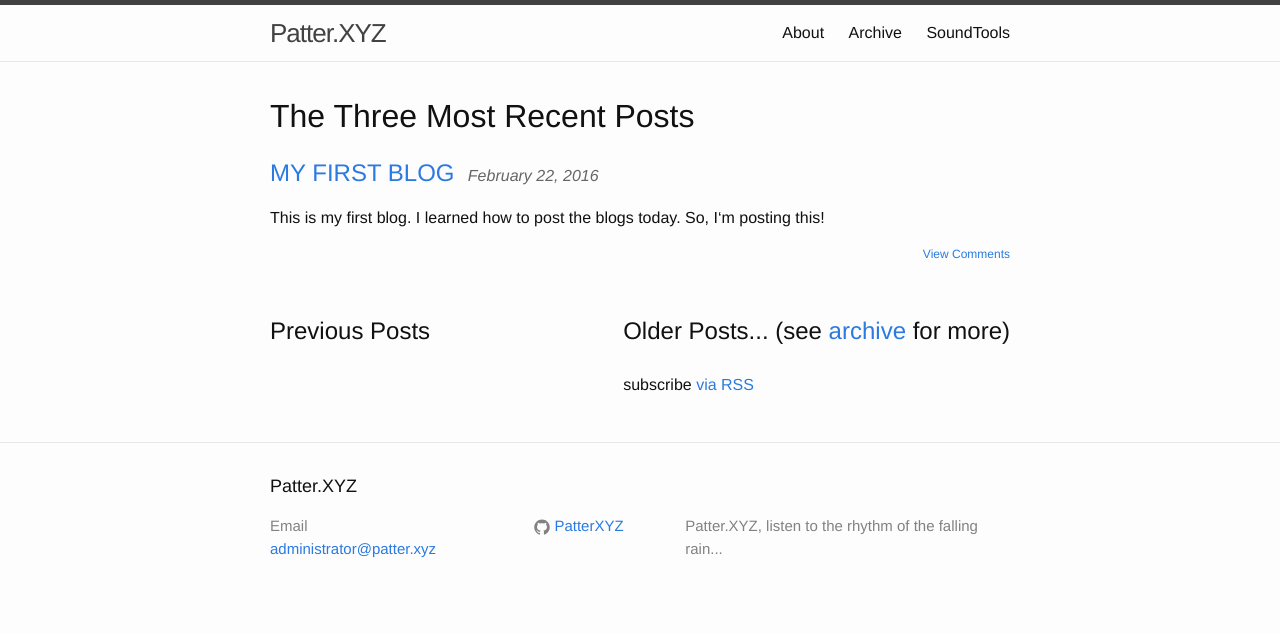
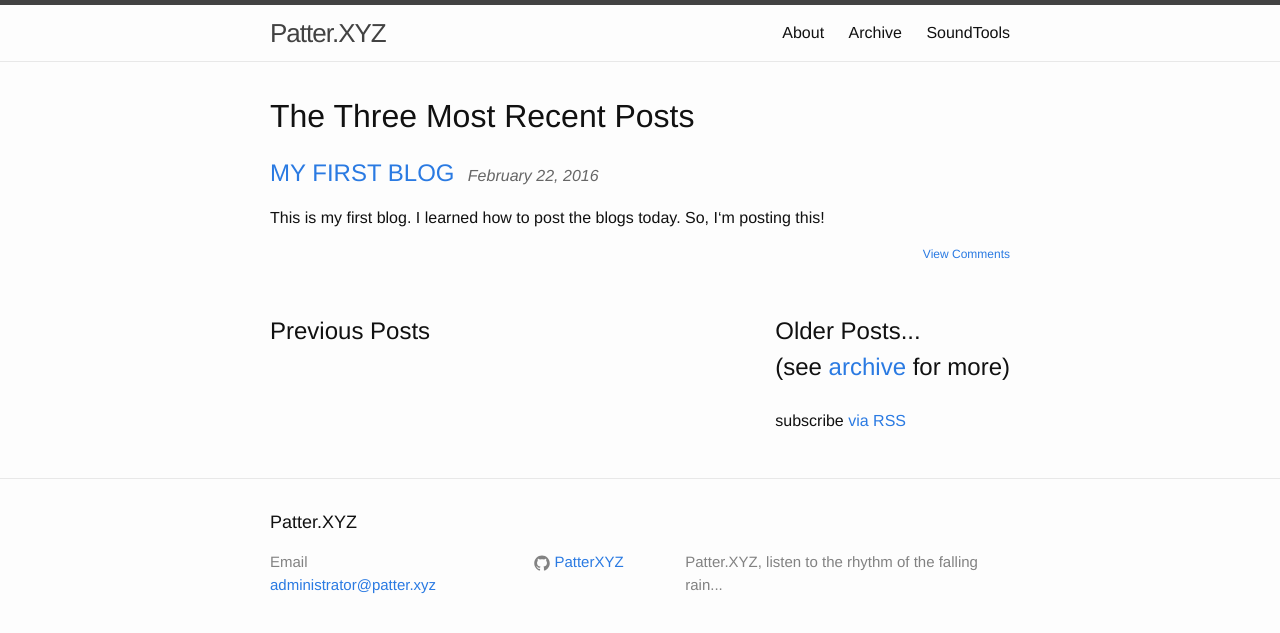
Before and after one commit to PatterXYZ/Blog, a Jekyll site: the page built from index.html, in a window 1280 px wide. Shown: the top 633 px of the page. Built offline with Jekyll 4.4.1, drawn with Linux system fonts in a browser that asks for light colours; comment, search, counter and statistics services are not loaded.

```diff
--- a/index.html
+++ b/index.html
@@ -27,7 +27,7 @@ layout: default
       </ul>
     </div>
     <div class="related_right">
-      <h2>Older Posts... (see <a href="/archive.html">archive</a> for more)</h2>
+      <h2>Older Posts... <br/>(see <a href="/archive.html">archive</a> for more)</h2>
       <p class="rss-subscribe">subscribe <a href="{{ "/feed.xml" | prepend: site.baseurl }}">via RSS</a></p>
 
     </div>
```
